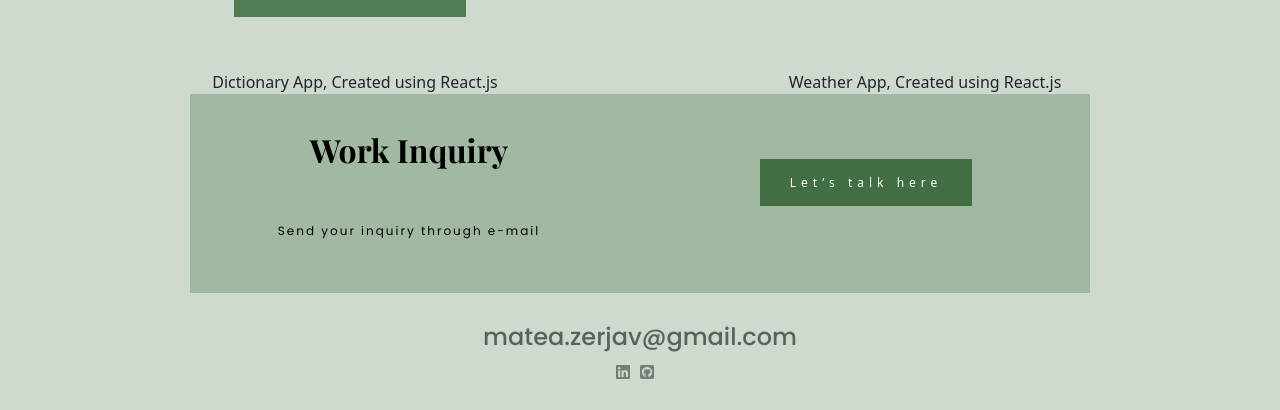
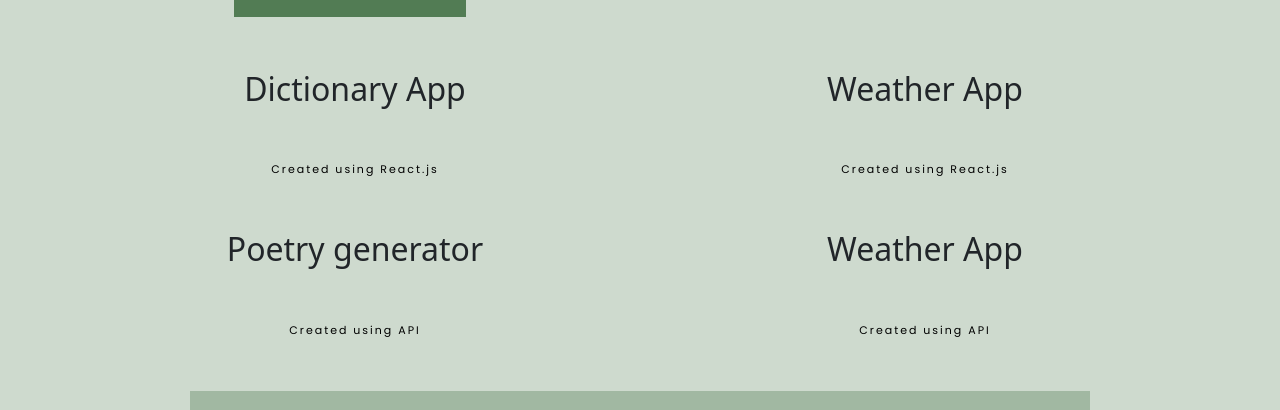
Before and after one commit to MateaZerjav/my-portfolio, a React (Create React App) app: page / in a window 1280 px wide. Shown: the part 542-952 px from the top of the page. Built offline with nearby package versions, Linux system fonts and the light colour scheme; a web font is replaced by a local one.

Commit message:
Updated Project.js

```diff
--- a/src/App.js
+++ b/src/App.js
@@ -52,7 +52,22 @@
               />
             </div>
           </div>
-          <div className="row"></div>
+          <div className="row">
+            <div className="col">
+              <Projects
+                Header="Poetry generator"
+                Title="Created using API"
+                photo=""
+              />
+            </div>
+            <div className="col">
+              <Projects
+                Header="Weather App"
+                Title="Created using API"
+                photo=""
+              />
+            </div>
+          </div>
         </div>
       </main>
       <footer id="contact-matea">
--- a/src/Projects.js
+++ b/src/Projects.js
@@ -3,7 +3,8 @@
 export default function Projects(props) {
   return (
     <div>
-      {props.Header}, {props.Title}
+      <h2> {props.Header}</h2>
+      <p>{props.Title}</p>
     </div>
   );
 }
```
